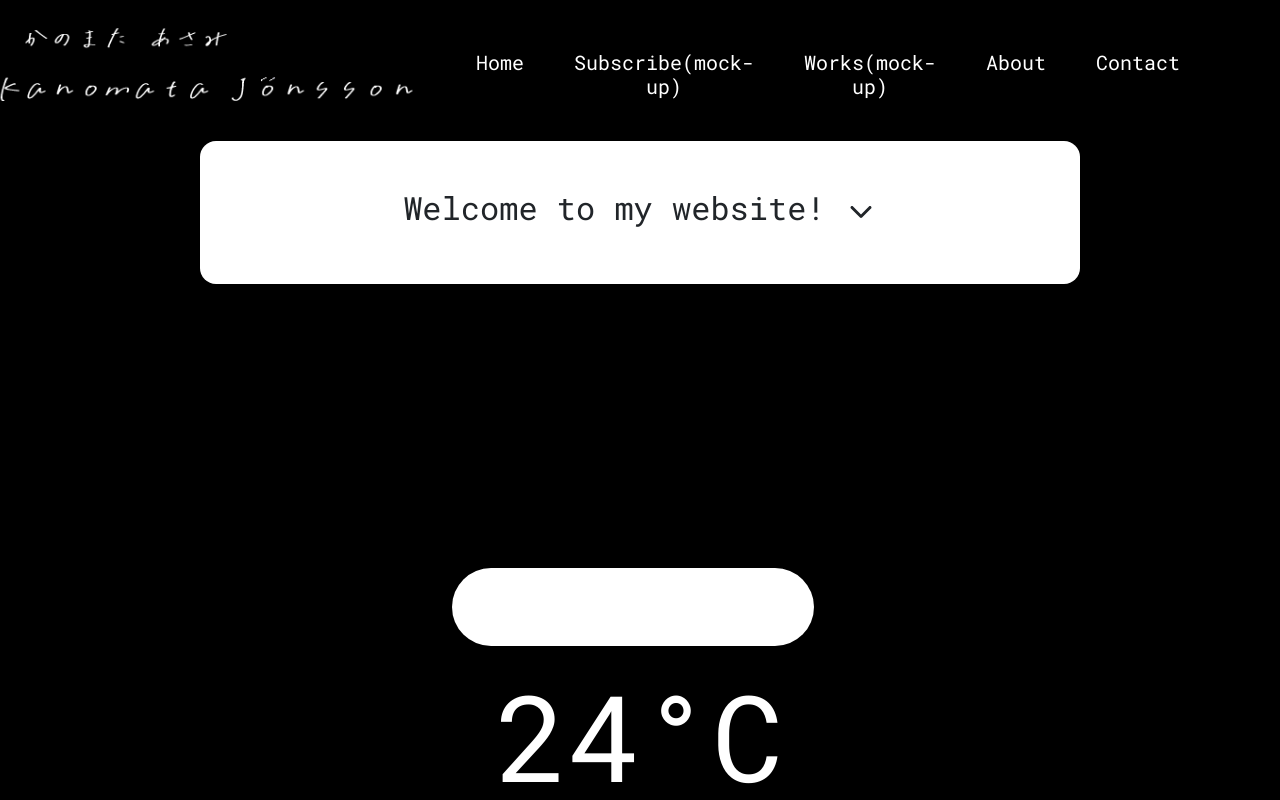
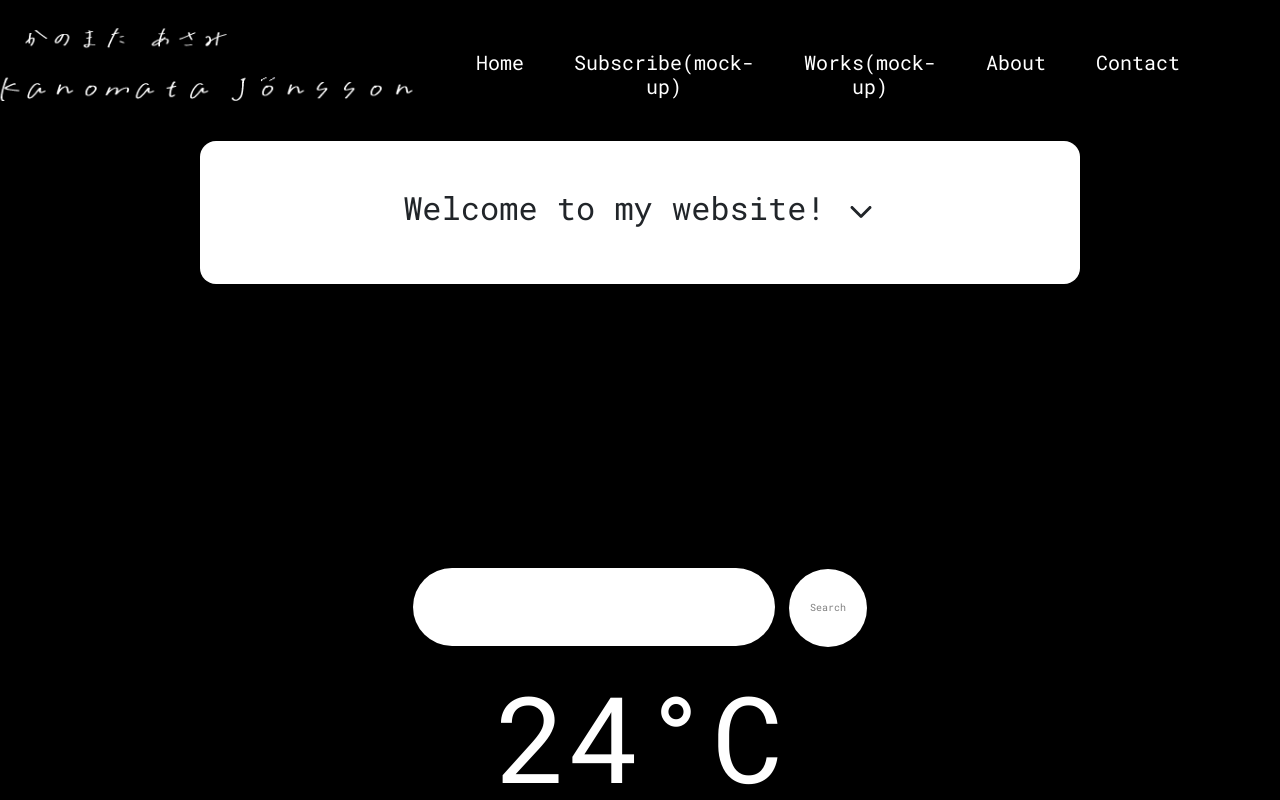
Before and after one commit to Asamijonsson/portfolio2023, a React (Create React App) app: page / in a window 1280 px wide. Shown: the top 800 px of the page. Built offline with nearby package versions, Linux system fonts and the light colour scheme; no server answers.

Commit message:
implement weather api

```diff
--- a/src/Pages/Weather.jsx
+++ b/src/Pages/Weather.jsx
@@ -1,31 +1,53 @@
 import style from "./Weather.module.css";
 
 const weather =() =>{
-const apiKey = process.env.API_KEY
-console.log(apiKey)
+const apiKey = process.env.REACT_APP_API_KEY;
+
+const search = async ()=> {
+const element = document.getElementById("cityInput")
+if(!element||element.value===""){
+    return 0;
+}
+
+const url = `https://api.openweathermap.org/data/2.5/weather?q=${element.value}&appid=${apiKey}`;
+const response = await fetch(url)
+const data = await response.json();
+console.log(data)
+const humidity = document.getElementById("humiditiyPercent")
+const wind = document.getElementById("windRate")
+const temprature = document.getElementById("weatherTemp")
+const location = document.getElementById("weatherLocation")
+
+humidity.innerHTML = data.main.humidity+"%";
+wind.innerHTML = data.wind.speed+"km/h";
+temprature.innerHTML = data.main.temp+"K";
+location.innerHTML = data.name;
+
+}
+
 return (
 <div className={style.container}>
     <div className={style.topbar}>
-        <input type="text"/>
-        <div>
-
-        </div>
+        <input type="text"  id = "cityInput" className={style.cityInput}/>
+        <button className={style.search} onClick={()=>{search()}}>
+Search
+        </button>
     </div>
     <div className={style.weatherImg}>
 
     </div>
-    <div className={style.weatherTemp}>24°C</div>
-    <div className={style.weatherLocation}>Malmö</div>
+    <div id="weatherTemp" className={style.weatherTemp}>24°C</div>
+    <div id="weatherLocation" className={style.weatherLocation}>Malmö</div>
     <div className={style.dataContainer}>
         <div className={style.element}>
             <div className={style.data}>
-                <div className={style.humidityPercent}>64%</div>
+                <div id="humiditiyPercent" className={style.humidityPercent}>64%</div>
                 <div className={style.text}>Humidity</div>
             </div>
         </div>
         <div className={style.element}>
             <div className={style.data}>
-                <div className={style.humidityPercent}>18 km/h</div>
+                <div id="windRate" className={style.windRate}>18 km/h</div>
                 <div className={style.text}>Wind Speed</div>
             </div>
         </div>
--- a/src/Pages/Weather.module.css
+++ b/src/Pages/Weather.module.css
@@ -25,6 +25,23 @@
     padding-left: 40px;
     color: gray;
     font-size: 20px;
+    font-weight: 400;
+}
+
+.search{
+    display: flex;
+    margin-top: 25px;
+    width: 78px;
+    height: 78px;
+    background: white;
+    justify-content: center;
+    align-items: center;
+    border: none;
+    outline: none;
+    border-radius: 40px;
+   cursor: pointer;
+    color: gray;
+    font-size: 10px;
     font-weight: 400;
 }
 
```
Also changed, not shown: 2 other files (tests, documents, lock files or other folders).
